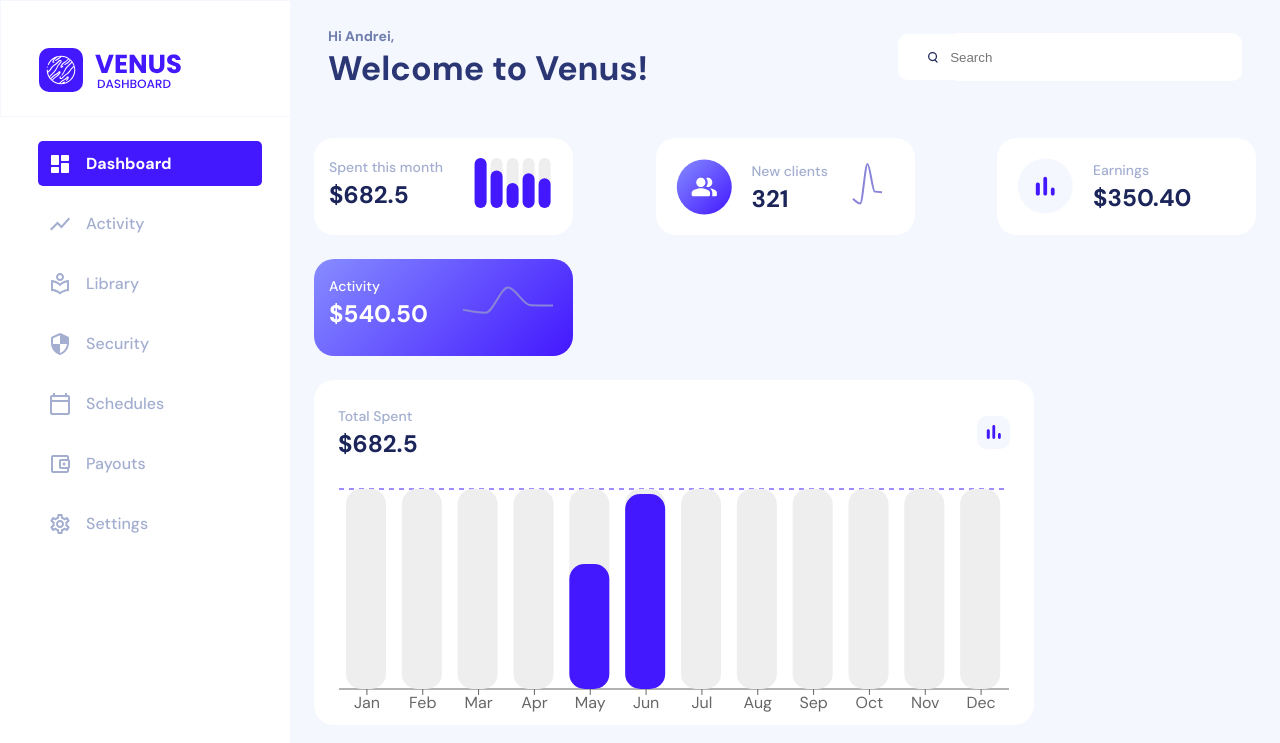
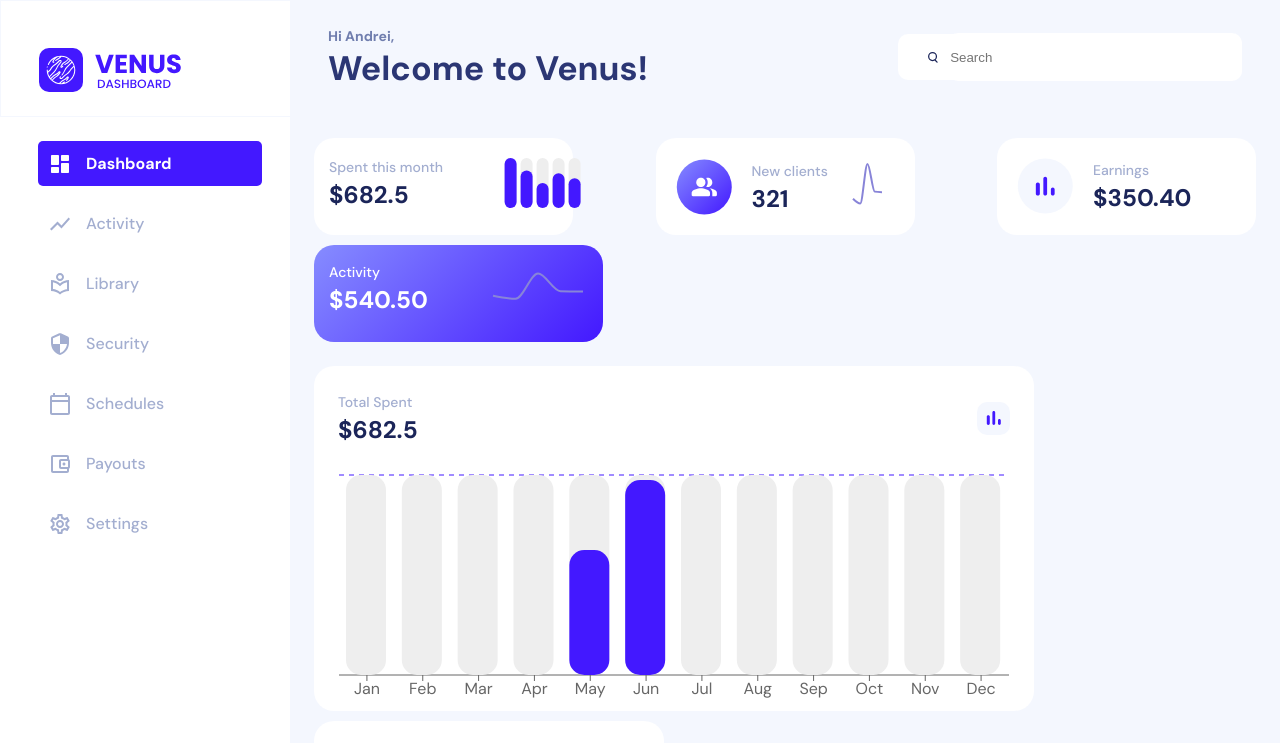
Before and after one commit to DianaCose/HomeTest, a React (Create React App) app: page / in a window 1280 px wide. Shown: the top 743 px of the page. Built offline with nearby package versions, Linux system fonts and the light colour scheme.

Commit message:
Styling updates

```diff
--- a/src/components/Home/Home.scss
+++ b/src/components/Home/Home.scss
@@ -39,7 +39,7 @@
 	justify-content: space-between;
 	align-items: center;
 	margin-top: 24px;
-	gap: 24px;
+	gap: 10px;
 }
 
 .new_client {
@@ -64,9 +64,9 @@
 .activity_container {
 	display: flex;
 	justify-content: space-between;
-	// 	flex: 1 1 259px;
-	// min-width: 259px;
-	// max-width: calc(25% - 5px);
+	flex: 1 1 259px;
+	min-width: 259px;
+	max-width: calc(25% - 5px);
 	align-items: center;
 	gap: 20px;
 	padding: 15px 15px 10px 15px;
--- a/src/components/LargeChart/LargeChart.scss
+++ b/src/components/LargeChart/LargeChart.scss
@@ -10,7 +10,8 @@
 
 @media (max-width: 900px) {
 	.card {
-		max-width: calc(50% - 16px);
+		width: 400px;
+		max-width: calc(50% - 5px);
 		margin-bottom: 24px;
 	}
 }
--- a/src/components/MediumChart/MediumChart.scss
+++ b/src/components/MediumChart/MediumChart.scss
@@ -10,7 +10,7 @@
 
 @media (max-width: 900px) {
 	.card {
-		max-width: calc(50% - 16px);
+		max-width: calc(50% - 5px);
 		margin-bottom: 24px;
 	}
 }
--- a/src/components/SmallChart/SmallChart.scss
+++ b/src/components/SmallChart/SmallChart.scss
@@ -10,7 +10,7 @@
 
 @media (max-width: 900px) {
 	.card {
-		max-width: calc(50% - 16px);
+		max-width: calc(50% - 5px);
 		margin-bottom: 24px;
 	}
 }
```
